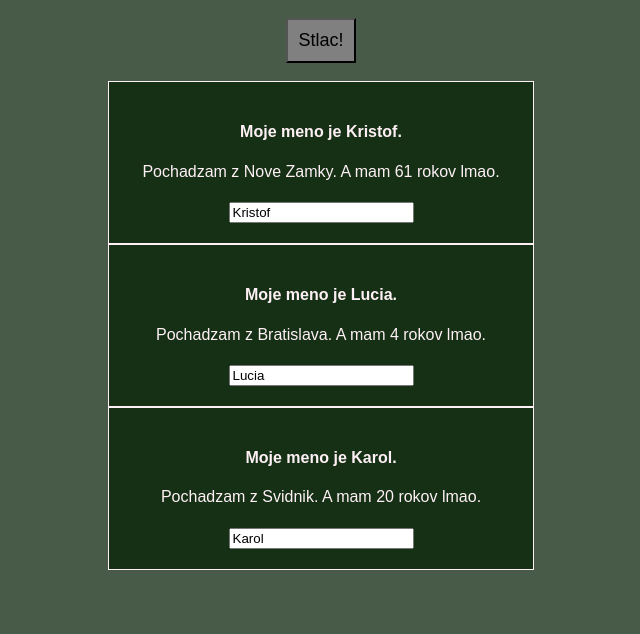
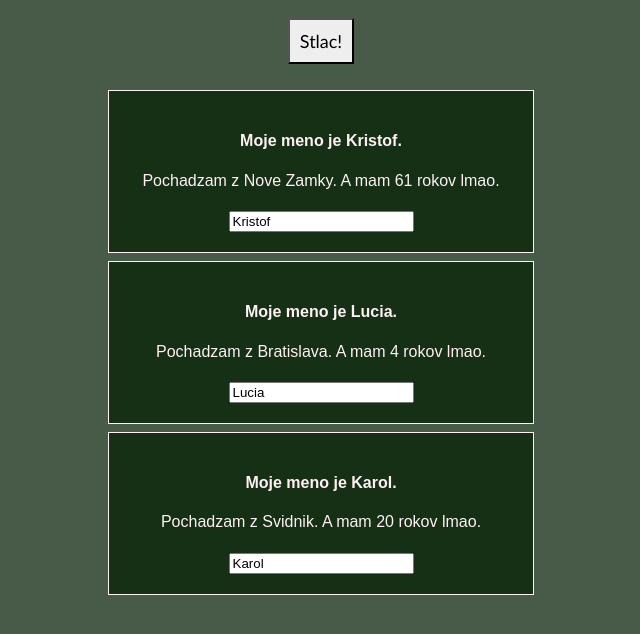
Before and after one commit to 777pretty/react-tf, a React (Create React App) app: page / in a window 1280 px wide. Both pictures are taken after a click on the button "Stlac!". Shown: the top 634 px of the page, without its empty margins (319-959 px from the left). Built offline with nearby package versions, Linux system fonts and the light colour scheme.

Commit message:
stylelUpd

```diff
--- a/src/App.js
+++ b/src/App.js
@@ -15,7 +15,6 @@ class App extends Component {
   }
 
 
-
   Zmen = (event, id) => {
     const osobaIndex = this.state.osoby.findIndex(g => {
       return g.id === id
@@ -24,7 +23,6 @@ class App extends Component {
     const osoba = {
       ...this.state.osoby[osobaIndex]
     }
-
     osoba.meno = event.target.value
 
     const osoby = [...this.state.osoby]
@@ -33,7 +31,6 @@ class App extends Component {
     this.setState({
       osoby: osoby
     })
-
   }
 
 
@@ -53,8 +50,8 @@ class App extends Component {
 
   render() {
     const styl = {
-      backgroundColor: 'grey',
-      font: 'Arial',
+      backgroundColor: 'white',
+      fontFamily: 'Calibri',
       fontSize: '18px',
       padding: '10px'
     }
@@ -74,8 +71,6 @@ class App extends Component {
             />
         )}
 
-
-
         {/* <Osoba meno={this.state.osoby[2].meno}
         lokacia={this.state.osoby[2].lokacia}
         klikz={this.Zmen}
@@ -86,8 +81,12 @@ class App extends Component {
         lokacia={this.state.osoby[2].lokacia}
         klikz={this.Zmen}
         />  */}
+
+
+
         </div>
       )
+      styl.backgroundColor = '#EEEEEE'
     }
 
     return (
@@ -97,7 +96,6 @@ class App extends Component {
         <br />
         <br />
         {osDis}
-
       </div>
     );
   }
--- a/src/Osoba/Osoba.css
+++ b/src/Osoba/Osoba.css
@@ -6,5 +6,7 @@
     box-shadow: 0 2px 3x lightslategray;
     padding: 20px;
     text-align: center;
-    background-color:rgba(2, 32, 2, 0.719)
+    background-color:rgba(2, 32, 2, 0.719);
+    margin-top: 8px;
+    margin-bottom: 8px
   }
```
